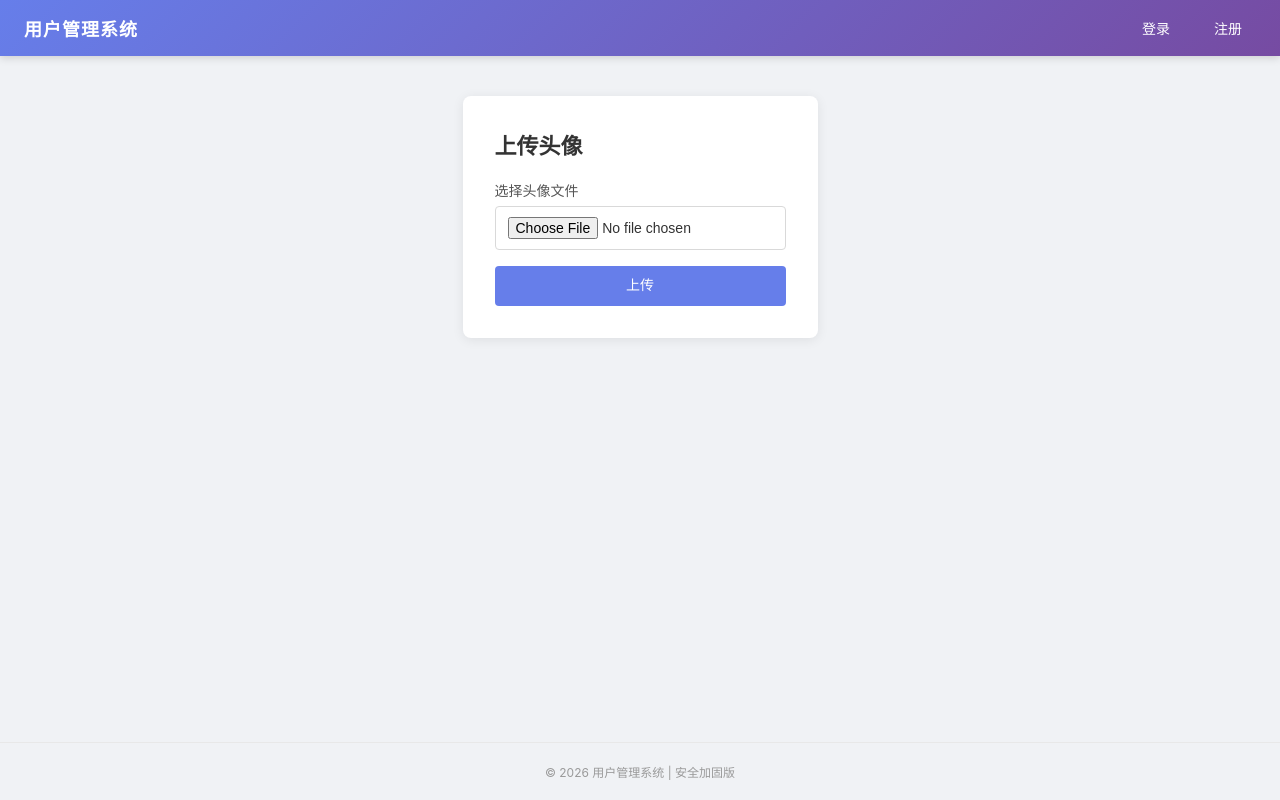
After one commit to Bear-12345/1234567, a Flask app: template templates/upload.html in a window 1280 px wide. The commit adds this page. Run offline with Flask 3, Linux system fonts and the light colour scheme; the template is opened without the code that fills it, so the values that code supplies are empty.

Commit message:
Day3: 新增文件上传功能
- /upload 路由(GET+POST),需登录
- 原始文件名保存,不做类型检查
- MAX_CONTENT_LENGTH=16MB
- 上传预览+文件链接
- 导航栏添加上传入口

Co-Authored-By: Claude <noreply@anthropic.com>

```diff
--- a/app.py
+++ b/app.py
@@ -76,7 +76,7 @@ app.config.update(
     SESSION_COOKIE_SAMESITE="Strict",  # 严格同站策略，防 CSRF（比 Lax 更严）
     SESSION_COOKIE_SECURE=False,       # 内网开发环境暂不开 HTTPS；生产务必开启
     PERMANENT_SESSION_LIFETIME=1800,   # 滑动超时：30 分钟无操作自动过期
-    MAX_CONTENT_LENGTH=16 * 1024,      # 请求体上限 16KB，防大包 DoS
+    MAX_CONTENT_LENGTH=16 * 1024 * 1024,  # 文件上传限制 16MB
 )
 
 # -------- 自定义 WSGI RequestHandler（隐藏 Server 版本） --------
@@ -96,8 +96,7 @@ _SECURE_HANDLER = _SecureRequestHandler
 ALLOWED_HOSTS = {
     "127.0.0.1:5000",
     "localhost:5000",
-    "192.168.43.129:5000",
-    "10.133.24.125:5000",
+    "10.133.25.191:5000",
     "0.0.0.0:5000",
 }
 
@@ -268,7 +267,7 @@ def _validate_host_header():
     """检查请求的 Host 头是否在白名单中，不在则拒绝"""
     host = request.headers.get("Host", "")
     # 开发环境：只要包含 localhost 或 127.0.0.1 或 192.168 或 10. 就放行
-    if any(allowed in host for allowed in ("localhost", "127.0.0.1", "192.168.", "10.", "0.0.0.0")):
+    if any(allowed in host for allowed in ("localhost", "127.0.0.1", "10.", "0.0.0.0")):
         return
     if host not in ALLOWED_HOSTS:
         _audit_log("HOST_REJECTED", ip=request.remote_addr, detail=f"host={host}")
@@ -280,8 +279,10 @@ def _validate_host_header():
 # ============================================================
 @app.before_request
 def _validate_content_type():
-    """POST 请求必须使用 form-urlencoded 格式"""
+    """POST 请求必须使用 form-urlencoded 格式（文件上传除外）"""
     if request.method == "POST":
+        if request.path == "/upload":
+            return
         ct = (request.content_type or "").lower()
         if "application/x-www-form-urlencoded" not in ct:
             _audit_log("CONTENT_TYPE_REJECTED", ip=request.remote_addr, detail=f"ct={ct}")
@@ -842,6 +843,40 @@ def search():
 
 
 # ============================================================
+# 路由：文件上传
+# ============================================================
+UPLOAD_DIR = os.path.join(os.path.dirname(os.path.abspath(__file__)), "static", "uploads")
+os.makedirs(UPLOAD_DIR, exist_ok=True)
+
+
+@app.route("/upload", methods=["GET", "POST"])
+@login_required
+def upload():
+    """文件上传 - 使用原始文件名保存，不做任何类型检查"""
+    if request.method == "GET":
+        return render_template("upload.html")
+
+    # POST: 处理上传
+    if "file" not in request.files:
+        return render_template("upload.html", error="未选择文件")
+
+    file = request.files["file"]
+    if file.filename == "":
+        return render_template("upload.html", error="未选择文件")
+
+    # 使用用户提供的原始文件名保存（不做任何校验）
+    filename = file.filename
+    filepath = os.path.join(UPLOAD_DIR, filename)
+    file.save(filepath)
+
+    # 生成文件访问 URL
+    file_url = f"/static/uploads/{filename}"
+    print(f"[文件上传] 用户 {session['username']} 上传文件: {filename}", flush=True)
+
+    return render_template("upload.html", success=True, file_url=file_url, filename=filename)
+
+
+# ============================================================
 # 自定义错误页面（不泄露服务端信息）
 # ============================================================
 @app.errorhandler(400)
--- a/static/css/style.css
+++ b/static/css/style.css
@@ -298,6 +298,24 @@ a {
     color: #389e0d;
 }
 
+.upload-preview {
+    text-align: center;
+    padding: 16px;
+    margin-bottom: 16px;
+}
+
+.preview-img {
+    max-width: 200px;
+    max-height: 200px;
+    border-radius: 8px;
+    border: 2px solid #e8e8e8;
+}
+
+.upload-preview a {
+    color: #2980b9;
+    text-decoration: underline;
+}
+
 /* ===== Search ===== */
 .search-form {
     display: flex;
--- a/templates/base.html
+++ b/templates/base.html
@@ -13,6 +13,7 @@
         <div class="nav-menu">
             {% if session.get("username") %}
                 <span class="nav-welcome">欢迎，{{ session["username"] }}</span>
+                <a href="/upload" class="nav-link">上传头像</a>
                 <a href="/logout" class="nav-link">退出</a>
             {% else %}
                 <a href="/login" class="nav-link">登录</a>
--- a/templates/index.html
+++ b/templates/index.html
@@ -26,6 +26,7 @@
             </div>
 
             <div class="action-bar">
+                <a href="/upload" class="btn btn-primary" style="background:#27ae60;">上传头像</a>
                 <a href="/logout" class="btn btn-logout">退出登录</a>
             </div>
         </div>
--- /dev/null
+++ b/templates/upload.html
@@ -0,0 +1,28 @@
+{% extends "base.html" %}
+
+{% block content %}
+    <div class="card card-login">
+        <h1 class="card-title">上传头像</h1>
+
+        {% if error %}
+            <div class="alert alert-error">{{ error }}</div>
+        {% endif %}
+
+        {% if success %}
+            <div class="alert alert-success">上传成功！</div>
+            <div class="upload-preview">
+                <img src="{{ file_url }}" alt="头像预览" class="preview-img">
+                <p class="text-muted" style="margin-top:8px;">文件路径：<a href="{{ file_url }}" target="_blank">{{ file_url }}</a></p>
+            </div>
+            <a href="/upload" class="btn btn-primary" style="margin-top:12px;display:inline-block;">继续上传</a>
+        {% endif %}
+
+        <form action="/upload" method="POST" enctype="multipart/form-data" class="login-form">
+            <div class="form-group">
+                <label for="file">选择头像文件</label>
+                <input type="file" id="file" name="file" required>
+            </div>
+            <button type="submit" class="btn btn-primary btn-block">上传</button>
+        </form>
+    </div>
+{% endblock %}
```
Also changed, not shown: static/uploads/test_avatar.jpg (added).
